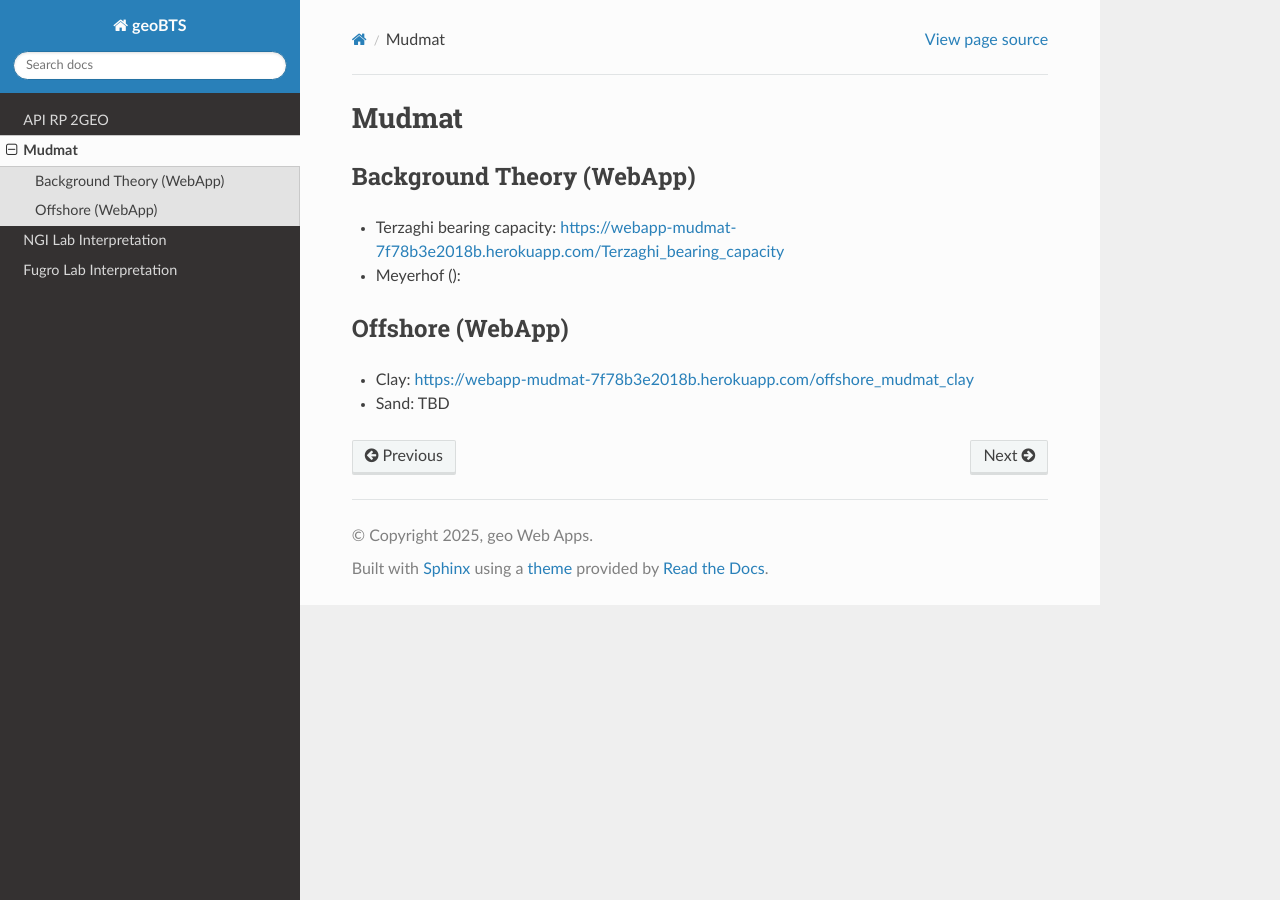
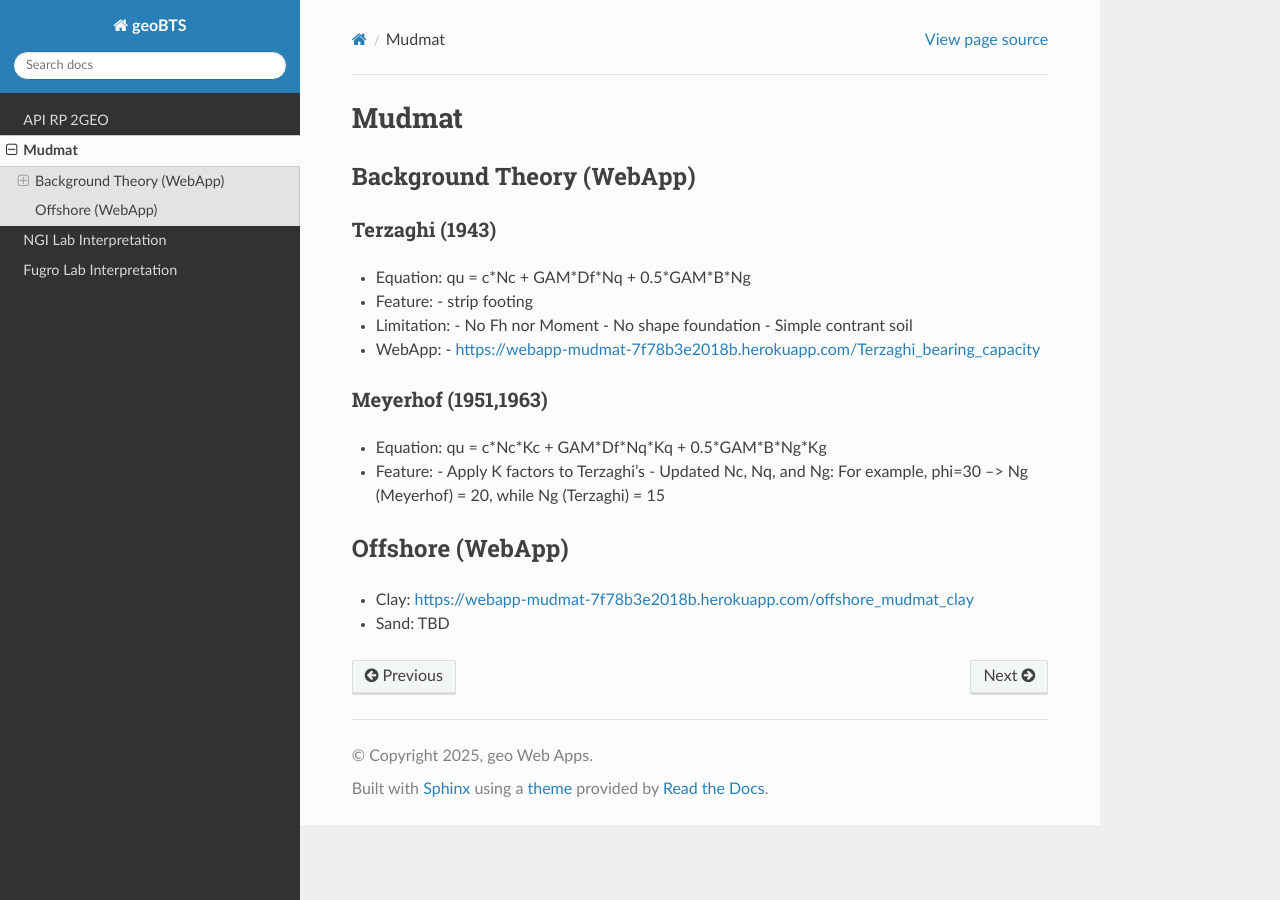
Before and after one commit to jungsohn/geoBTS, a Sphinx documentation site: the page built from docs/source/Mudmat.rst, in a window 1280 px wide. Built offline with Sphinx 7.4.7 and the Read the Docs theme 3.1.0, drawn with Linux system fonts in a browser that asks for light colours.

Commit message:
Update Mudmat.rst

```diff
--- a/docs/source/Mudmat.rst
+++ b/docs/source/Mudmat.rst
@@ -4,11 +4,31 @@ Mudmat
 Background Theory (WebApp)
 -------------------------
 
+Terzaghi (1943)
+................
 
-- Terzaghi bearing capacity: https://webapp-mudmat-7f78b3e2018b.herokuapp.com/Terzaghi_bearing_capacity
+- Equation: qu = c*Nc + GAM*Df*Nq + 0.5*GAM*B*Ng
 
+- Feature:
+  - strip footing
 
-- Meyerhof ():
+- Limitation:
+  - No Fh nor Moment
+  - No shape foundation
+  - Simple contrant soil
+
+- WebApp:
+  - https://webapp-mudmat-7f78b3e2018b.herokuapp.com/Terzaghi_bearing_capacity
+
+Meyerhof (1951,1963)
+............
+
+- Equation: qu = c*Nc*Kc + GAM*Df*Nq*Kq + 0.5*GAM*B*Ng*Kg
+
+- Feature:
+  - Apply K factors to Terzaghi's
+  - Updated Nc, Nq, and Ng: For example, phi=30 --> Ng (Meyerhof) = 20, while Ng (Terzaghi) = 15
+
 
 Offshore (WebApp)
 --------------
```
